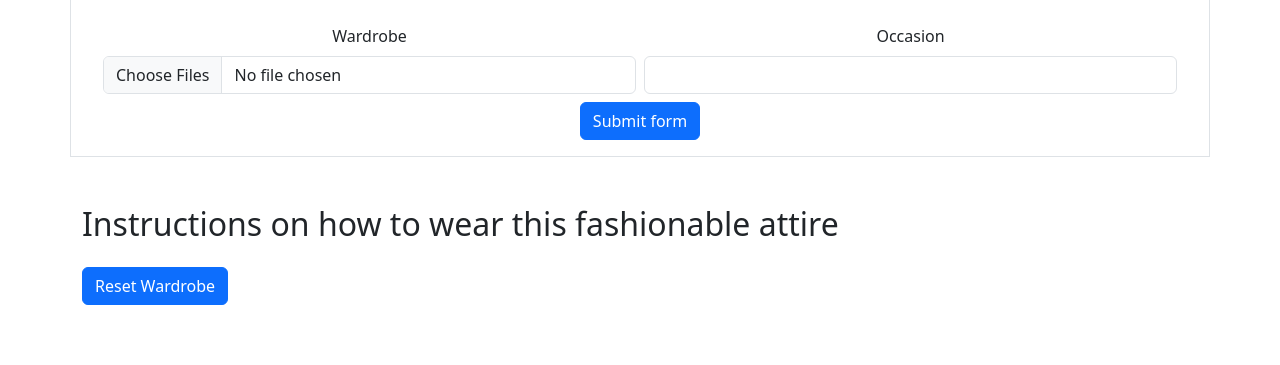
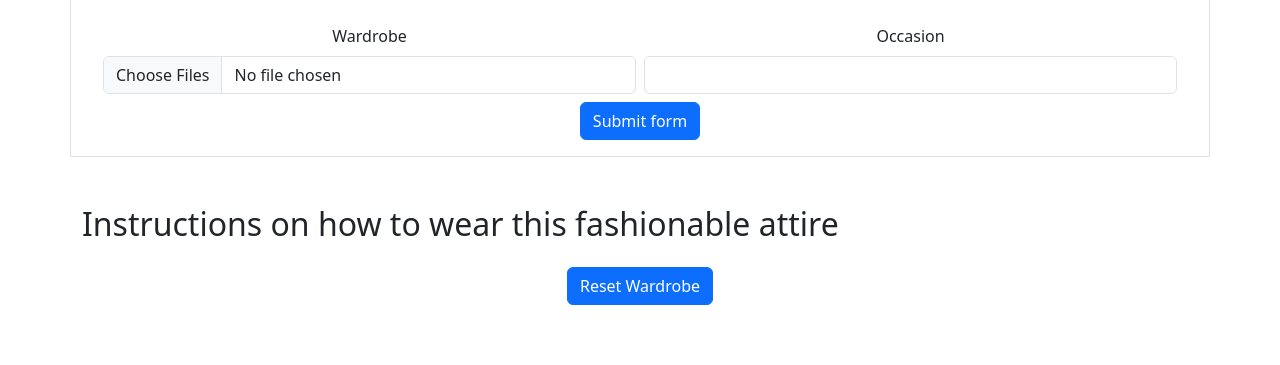
Before and after one commit to Yatin-Malhotra/Fashioner, a Flask app: template templates/outfit.html in a window 1280 px wide. Shown: the part 67-432 px from the top of the page. Run offline with Flask 3, Linux system fonts and the light colour scheme; the template is opened without the code that fills it, so the values that code supplies are empty.

Commit message:
Update outfit.html

```diff
--- a/templates/outfit.html
+++ b/templates/outfit.html
@@ -15,11 +15,11 @@
     <h2>Instructions on how to wear this fashionable attire</h2>
     <pre>{{instructions}}</pre>
 </div>
-<div class="container">
+<div class="container mt-3">
     <form action="/reset" method="post">
-        <div class="mt-6 col-md-12">
-            <button type="submit" class="btn btn-primary">Reset Wardrobe</button>
-        </div>
+        <div class="d-flex justify-content-center align-items-center">
+            <button class="btn btn-primary">Reset Wardrobe</button>
+          </div>
     </form>
 </div>
 
```
